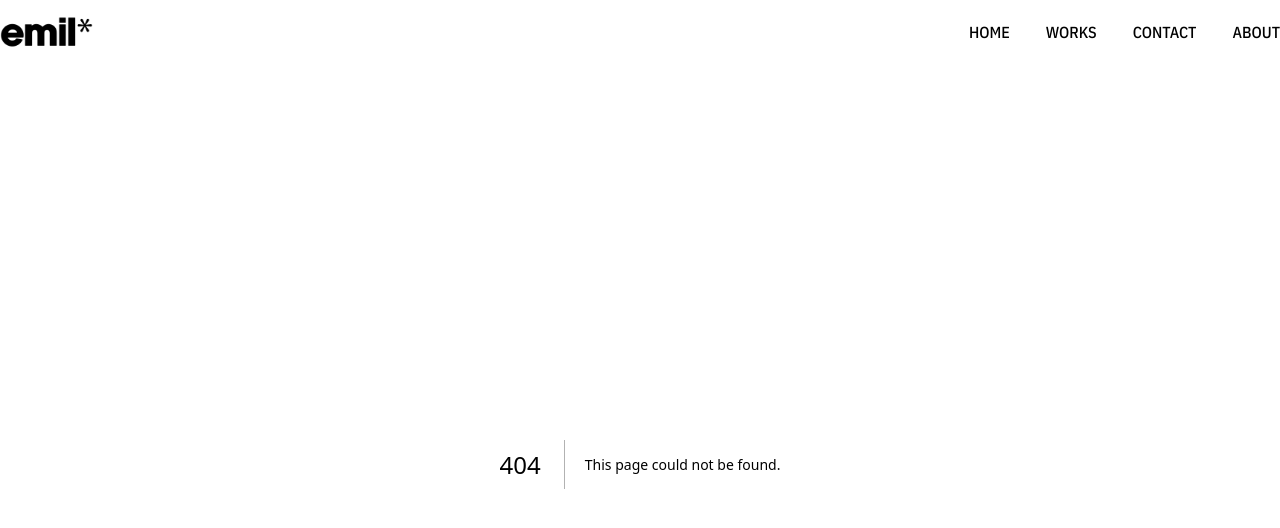
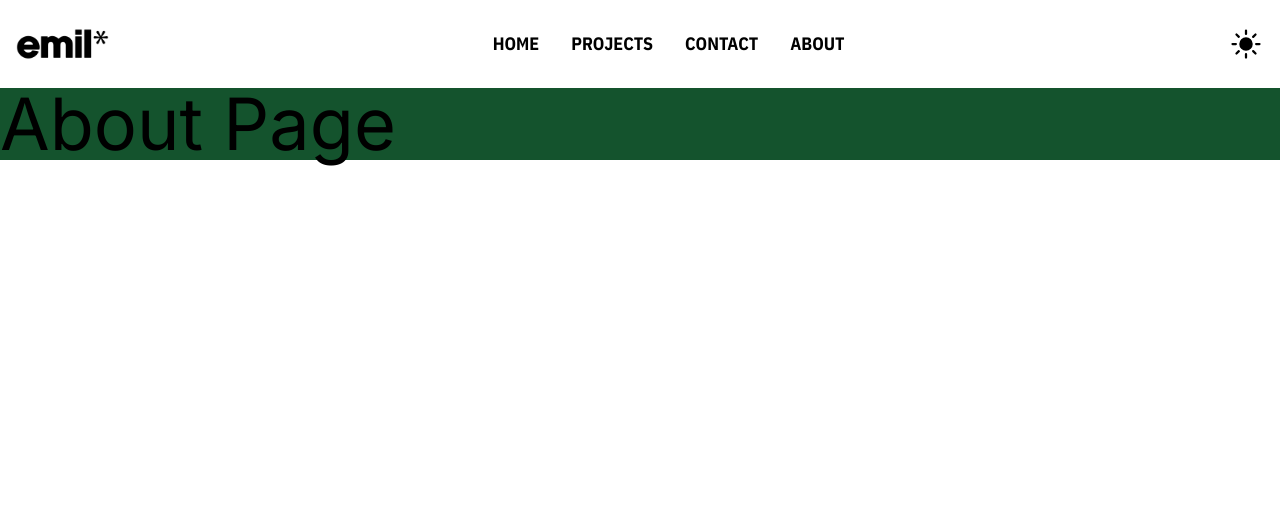
Before and after one commit to Eisenhearth/emil-portfolio-website, a Next.js app: page /about in a window 1280 px wide. Before the commit this address had no page. Shown: the top 528 px of the page. Built offline with nearby package versions, Linux system fonts and the light colour scheme.

Commit message:
New Navbar

```diff
--- /dev/null
+++ b/app/about/page.tsx
@@ -0,0 +1,11 @@
+import React from 'react'
+
+const aboutPage = () => {
+  return (
+    <div className='bg-green-900'>
+        <h1 className='text-7xl'>About Page</h1>
+    </div>
+  )
+}
+
+export default aboutPage
--- /dev/null
+++ b/app/contact/page.tsx
@@ -0,0 +1,9 @@
+import React from 'react'
+
+const contactPage = () => {
+  return (
+    <div className='max-w-screen-xl p-2 mx-auto bg-sky-400'>Contact Page</div>
+  )
+}
+
+export default contactPage
--- a/app/layout.tsx
+++ b/app/layout.tsx
@@ -6,7 +6,7 @@ import Navbar from '@/components/Navbar'
 const inter = Inter({ subsets: ['latin'] })
 
 export const metadata: Metadata = {
-  title: 'Create Next App',
+  title: 'Emil John Mandia',
   description: 'Generated by create next app',
 }
 
@@ -18,7 +18,7 @@ export default function RootLayout({
   return (
     <html lang="en">
       <body className={inter.className}>
-        <Navbar />
+      <Navbar />
         {children}
       </body>
     </html>
--- /dev/null
+++ b/app/my-projects/page.tsx
@@ -0,0 +1,11 @@
+import React from 'react'
+
+const myProjectPage = () => {
+  return (
+    <div className='bg-amber-700'>
+        <h1 className='text-7xl'>Works Page</h1>
+    </div>
+  )
+}
+
+export default myProjectPage;
--- a/app/page.tsx
+++ b/app/page.tsx
@@ -2,6 +2,7 @@
 export default function Home() {
   return (
     <>
+    <h1>Hotdog</h1>
     </>
 
   )
--- a/components/Navbar.tsx
+++ b/components/Navbar.tsx
@@ -3,15 +3,18 @@
 import React from 'react'
 import Image from 'next/image';
 import logo from '@/public/assets/logo.png'
+import Link from 'next/link';
 
 
 const Navbar = () => {
   return (
-    <div>
-        <nav className='max-w-screen-lg md:max-w-screen-xl h-[64px] flex items-center justify-between mx-auto py-2 px-2 md:px-0'>
-          <Image className='object-cover h-12 md:h-14 w-auto ml-1 md:ml-0' src={logo} alt='' />
+    <div className='w-full top-0 start-0'>
+        <nav className='max-w-screen-xl flex flex-wrap items-center justify-between mx-auto p-4'>
+          <Link href="/">
+            <Image className='object-cover h-12 md:h-14 w-auto ml-1 md:ml-0' src={logo} alt='' />
+          </Link>
 
-          <div className='flex md:hidden gap-6 mr-1 md:mr-5'>
+          <div className='flex lg:hidden gap-6 mr-1 md:mr-5'>
             <svg xmlns="http://www.w3.org/2000/svg" viewBox="0 0 24 24" fill="currentColor" className="w-9 h-auto">
               <path d="M12 2.25a.75.75 0 01.75.75v2.25a.75.75 0 01-1.5 0V3a.75.75 0 01.75-.75zM7.5 12a4.5 4.5 0 119 0 4.5 4.5 0 01-9 0zM18.894 6.166a.75.75 0 00-1.06-1.06l-1.591 1.59a.75.75 0 101.06 1.061l1.591-1.59zM21.75 12a.75.75 0 01-.75.75h-2.25a.75.75 0 010-1.5H21a.75.75 0 01.75.75zM17.834 18.894a.75.75 0 001.06-1.06l-1.59-1.591a.75.75 0 10-1.061 1.06l1.59 1.591zM12 18a.75.75 0 01.75.75V21a.75.75 0 01-1.5 0v-2.25A.75.75 0 0112 18zM7.758 17.303a.75.75 0 00-1.061-1.06l-1.591 1.59a.75.75 0 001.06 1.061l1.591-1.59zM6 12a.75.75 0 01-.75.75H3a.75.75 0 010-1.5h2.25A.75.75 0 016 12zM6.697 7.757a.75.75 0 001.06-1.06l-1.59-1.591a.75.75 0 00-1.061 1.06l1.59 1.591z" />
             </svg>
@@ -20,13 +23,20 @@ const Navbar = () => {
             </svg>
           </div>
 
-          <div className="hidden md:flex">
-              <ul className='flex gap-9 mx-auto items-center font-Condensed font-medium uppercase'>
-                <li><a href="">Home</a></li>
-                <li><a href="">Works</a></li>
-                <li><a href="">Contact</a></li>
-                <li><a href="">About</a></li>
-              </ul>
+          <div className='hidden lg:flex'>
+            <ul className='flex items-center gap-8 font-Condensed text-lg font-black mx-auto'>
+              <Link href="/"><li>HOME</li></Link>
+              <Link href="/my-projects"><li>PROJECTS</li></Link>
+              <Link href="/contact"><li>CONTACT</li></Link>
+              <Link href="/about"><li>ABOUT</li></Link>
+            </ul>
+
+          </div>
+
+          <div className='hidden lg:flex object-maintain'>
+            <svg xmlns="http://www.w3.org/2000/svg" viewBox="0 0 24 24" fill="currentColor" className="w-9 h-auto">
+              <path d="M12 2.25a.75.75 0 01.75.75v2.25a.75.75 0 01-1.5 0V3a.75.75 0 01.75-.75zM7.5 12a4.5 4.5 0 119 0 4.5 4.5 0 01-9 0zM18.894 6.166a.75.75 0 00-1.06-1.06l-1.591 1.59a.75.75 0 101.06 1.061l1.591-1.59zM21.75 12a.75.75 0 01-.75.75h-2.25a.75.75 0 010-1.5H21a.75.75 0 01.75.75zM17.834 18.894a.75.75 0 001.06-1.06l-1.59-1.591a.75.75 0 10-1.061 1.06l1.59 1.591zM12 18a.75.75 0 01.75.75V21a.75.75 0 01-1.5 0v-2.25A.75.75 0 0112 18zM7.758 17.303a.75.75 0 00-1.061-1.06l-1.591 1.59a.75.75 0 001.06 1.061l1.591-1.59zM6 12a.75.75 0 01-.75.75H3a.75.75 0 010-1.5h2.25A.75.75 0 016 12zM6.697 7.757a.75.75 0 001.06-1.06l-1.59-1.591a.75.75 0 00-1.061 1.06l1.59 1.591z" />
+            </svg>
           </div>
 
         </nav>
```
